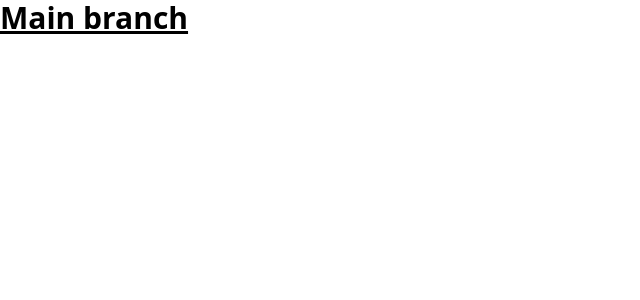
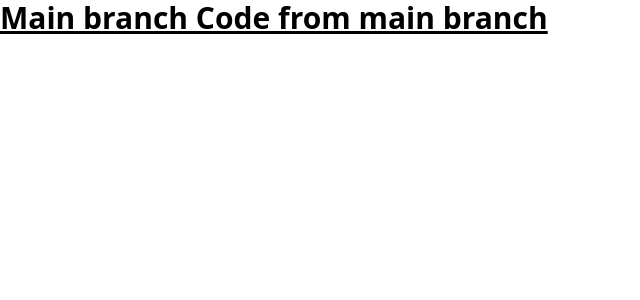
Before and after one commit to nguyenluongtrung/GIT_PRACTICE, a React (Vite) app in the folder Git_Practice/: page / in a window 1280 px wide. Shown: the top 300 px of the page, without its empty margins (0-640 px from the left). Built offline with nearby package versions, Linux system fonts and the light colour scheme.

Commit message:
Update code

```diff
--- a/Git_Practice/src/App.tsx
+++ b/Git_Practice/src/App.tsx
@@ -2,6 +2,7 @@ export default function App() {
   return (
     <h1 className="text-3xl font-bold underline">
       Main branch
+	  Code from main branch
     </h1>
   )
 }
```
